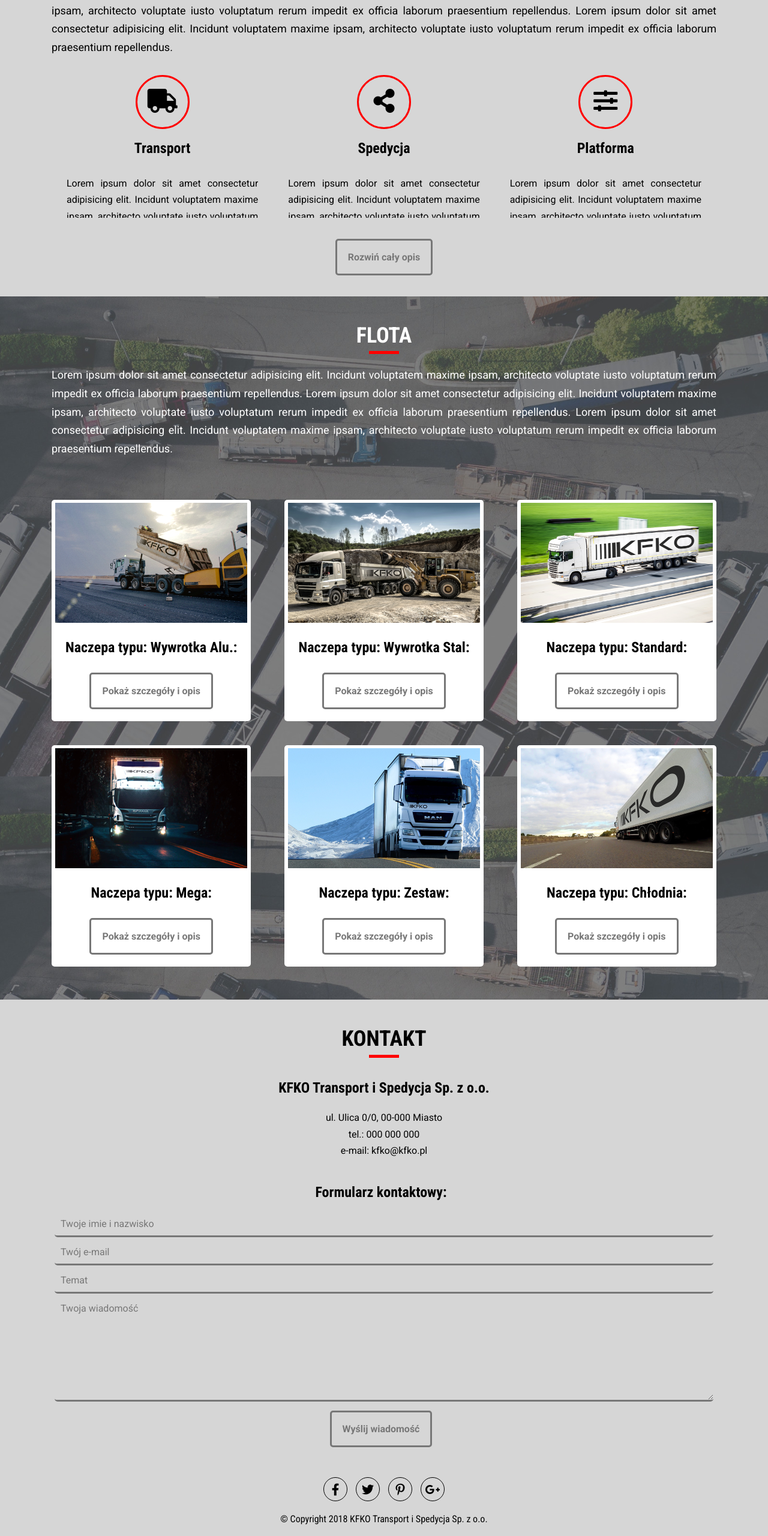
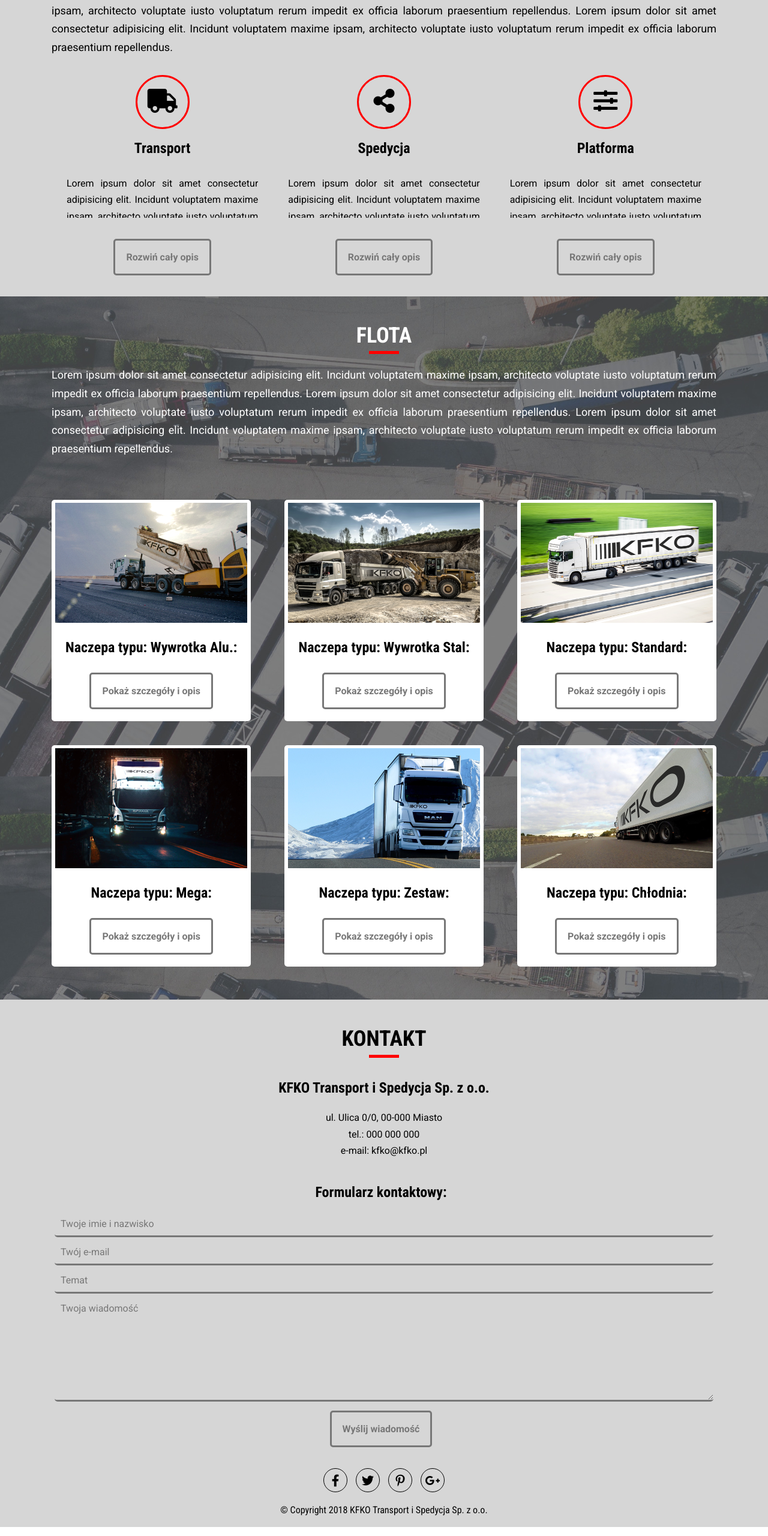
Before and after one commit to Pawelwgithub/transport-project, a website: page index.html in a window 1280 px wide. Shown: the part 1306-3866 px from the top of the page at 60% size. Drawn offline with nearby package versions, Linux system fonts and the light colour scheme; a web font is replaced by a local one.

Commit message:
Change html and styles toggle button show and hide description for services offer in media. Change style padding for footer

```diff
--- a/index.html
+++ b/index.html
@@ -102,7 +102,7 @@
             </span>
           </div>
           <!--<a type="button" class="toggle button, btn btn-two">Rozwiń cały opis</a>-->
-          <!--<button type="button" class="toggle button, btn btn-two">Rozwiń cały opis</button>-->
+          <button type="button" class="toggle button, btn btn-two">Rozwiń cały opis</button>
         </div>
         <div class="services">
           <a href="#" aria-label="services spedycja link"><i class="fas fa-share-alt"></i></a>
@@ -126,7 +126,7 @@
             </span>
           </div>
           <!--<a type="button" class="toggle button, btn btn-two">Rozwiń cały opis</a>-->
-          <!--<button type="button" class="toggle button, btn btn-two">Rozwiń cały opis</button>-->
+          <button type="button" class="toggle button, btn btn-two">Rozwiń cały opis</button>
         </div>
       </div>
     </div>
--- a/sass/partials/_footer.scss
+++ b/sass/partials/_footer.scss
@@ -10,7 +10,7 @@ footer {
   justify-content: space-between;
   -ms-flex-align: center;
   align-items: center;
-  padding: 15px 0;
+  padding: 0 0 15px 0;
   background: $color-five;
 }
 
--- a/sass/partials/_media.scss
+++ b/sass/partials/_media.scss
@@ -161,7 +161,7 @@
 
 @media (max-width: 1024px) {
   .btn {
-    margin: 10px auto 0 auto;
+    margin: 10px auto 20px auto;
   }
 
   .btn-one {
```
Also changed, not shown: css/style.css, 1 other file.
